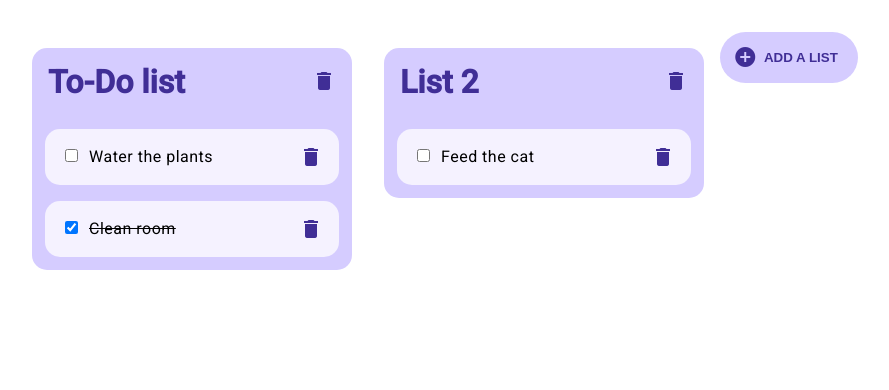
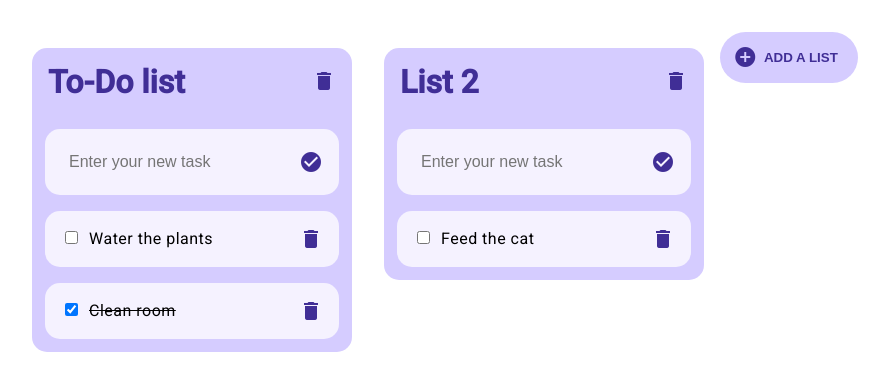
Before and after one commit to Khosheik/matrix, an Angular app: page / in a window 1280 px wide. Shown: the top 390 px of the page, without its empty margins (16-905 px from the left). Built offline with nearby package versions, Linux system fonts and the light colour scheme.

Commit message:
validate new task input

```diff
--- a/src/app/lists/add-list/add-list.component.ts
+++ b/src/app/lists/add-list/add-list.component.ts
@@ -21,14 +21,7 @@ export class AddListComponent {
   defaultList = {
     "id": 3,
     "name": "New list",
-    "tasks": [
-        {
-            "id": 0,
-            "task": 'Add a task',
-            "rank": 0,
-            "status": 0
-        }
-      ],
+    "tasks": [],
     "displayed": 1,
     };
 
@@ -56,4 +49,5 @@ export class AddListComponent {
 
     return highestListId;
   }
+
 }
--- a/src/app/lists/list/list.component.html
+++ b/src/app/lists/list/list.component.html
@@ -2,11 +2,10 @@
     <div class="list">
       <app-list-header [list]="list"/>
       <ol>
-          @if(addingTask === true){
               <li>
-                  <input type="text" #task class="checkboxList" placeholder="Enter your task" (keyup.enter)="addTask(task.value)" autofocus>
+                  <input type="text" #task class="checkboxList" placeholder="Enter your new task" (keyup.enter)="addTask(task.value)" autofocus>
+                  <mat-icon class="validate-icon" aria-hidden="false" aria-label="Validate the creation of new task" fontIcon="check_circle" (click)="validateInput(task.value)"></mat-icon>
               </li>
-          }
           @for (task of list.tasks; track task.id) {
               @if(task.status === 1) {
               <li>
--- a/src/app/lists/list/list.component.scss
+++ b/src/app/lists/list/list.component.scss
@@ -17,6 +17,7 @@
             border-radius: 15px;
             display: flex;
             justify-content: space-between;
+            align-items: center;
 
 
             input[type=checkbox]:checked + span {
@@ -34,7 +35,7 @@
                 outline: none;
                 font-size: 1em;
                 margin: 0;
-                border: #402E96 1px solid;
+
             }
 
             .delete-icon {
@@ -43,3 +44,8 @@
         }
     }
 }
+
+.validate-icon {
+    color:  #402E96;
+
+}
--- a/src/app/lists/list/list.component.ts
+++ b/src/app/lists/list/list.component.ts
@@ -60,18 +60,21 @@ export class ListComponent implements OnInit {
     this.reorderTaskByRank();
   };
 
-  openAddTask () {
-    this.addingTask = true;
-  };
-
   addTask (addedTask: string) {
-    const highestId = this.getHighest('id');
-    const highestRank = this.getHighest('rank');
+    const highestId = this.getHighestOfKey('id');
+    const highestRank = this.getHighestOfKey('rank');
 
     this.list.tasks = [...this.list.tasks, {id: highestId + 1, task: addedTask, rank: highestRank + 1, status: TASKSTATUS.TODO}];
     this.addingTask = false;
     this.reorderTaskByRank();
   };
+
+  validateInput(value: string) {
+    if(value !== '') {
+      this.addTask(value);
+    };
+
+  }
 
   deleteTask(deletedTaskId: number) {
     this.list.tasks = this.list.tasks.filter((task) => task.id !== deletedTaskId)
@@ -81,31 +84,7 @@ export class ListComponent implements OnInit {
     status === 0 ? status = TASKSTATUS.DONE : status = TASKSTATUS.TODO;
   };
 
-  // getHighestId() {
-  //   let highestId = 0;
-
-  //   for (let task of this.list.tasks) {
-  //     if (task.id > highestId) {
-  //       highestId = task.id;
-  //     }
-  //   };
-
-  //   return highestId;
-  // };
-
-  // getHighestRank() {
-  //   let highestRank = 0;
-
-  //   for (let task of this.list.tasks) {
-  //     if (task.rank > highestRank) {
-  //       highestRank = task.rank;
-  //     }
-  //   };
-
-  //   return highestRank;
-  // };
-
-  getHighest(key: keyof Task) {
+  getHighestOfKey(key: keyof Task) {
     let highest = 0;
 
     for (let task of this.list.tasks) {
```
